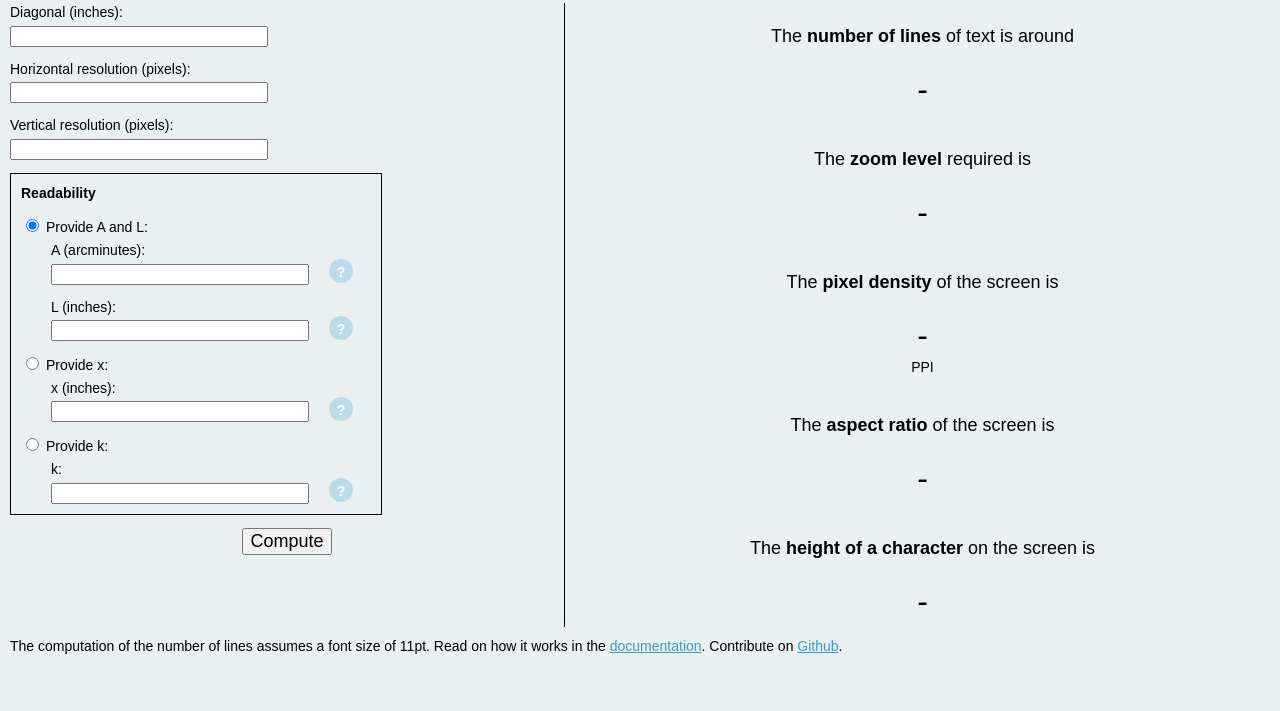
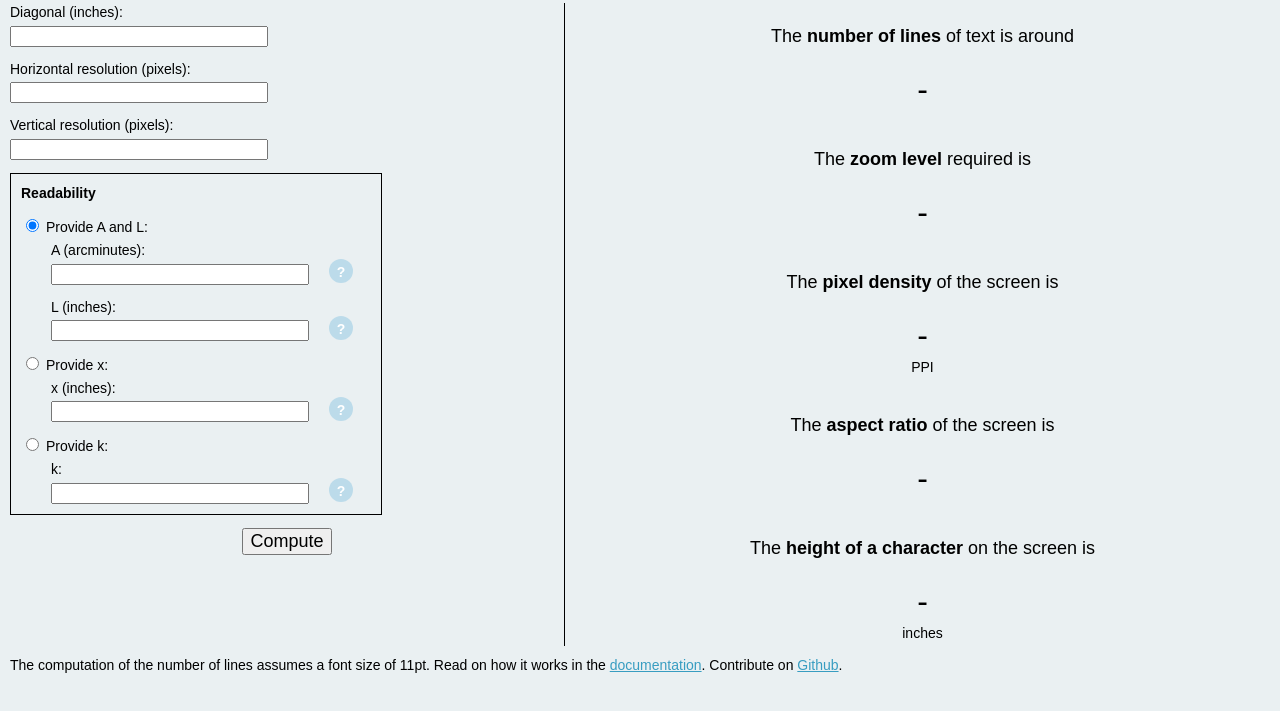
Before and after one commit to taralloc/screenloc, a plain HTML site: page index.htm in a window 1280 px wide. Shown: the part 69-780 px from the top of the page. Drawn offline with Linux system fonts and the light colour scheme.

Commit message:
Added inches for x

```diff
--- a/index.htm
+++ b/index.htm
@@ -191,6 +191,7 @@
 				<div class="result-div">
 					<p style="font-size: large">The <b>height of a character</b> on the screen is</p>
 					<div class="number" id="outX">-</div>
+					inches
 				</div>
 			</div>
 	</div>
```
